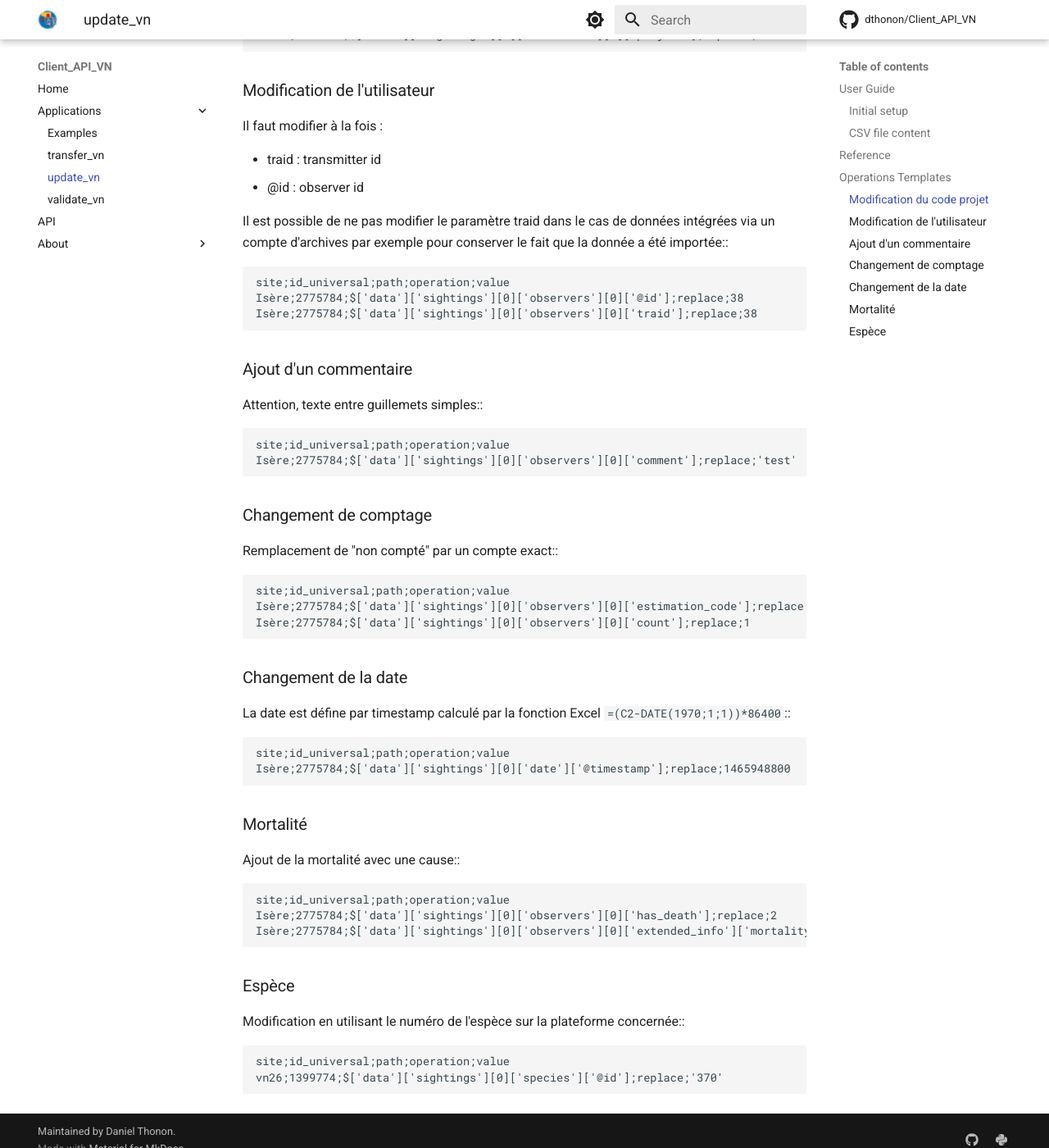
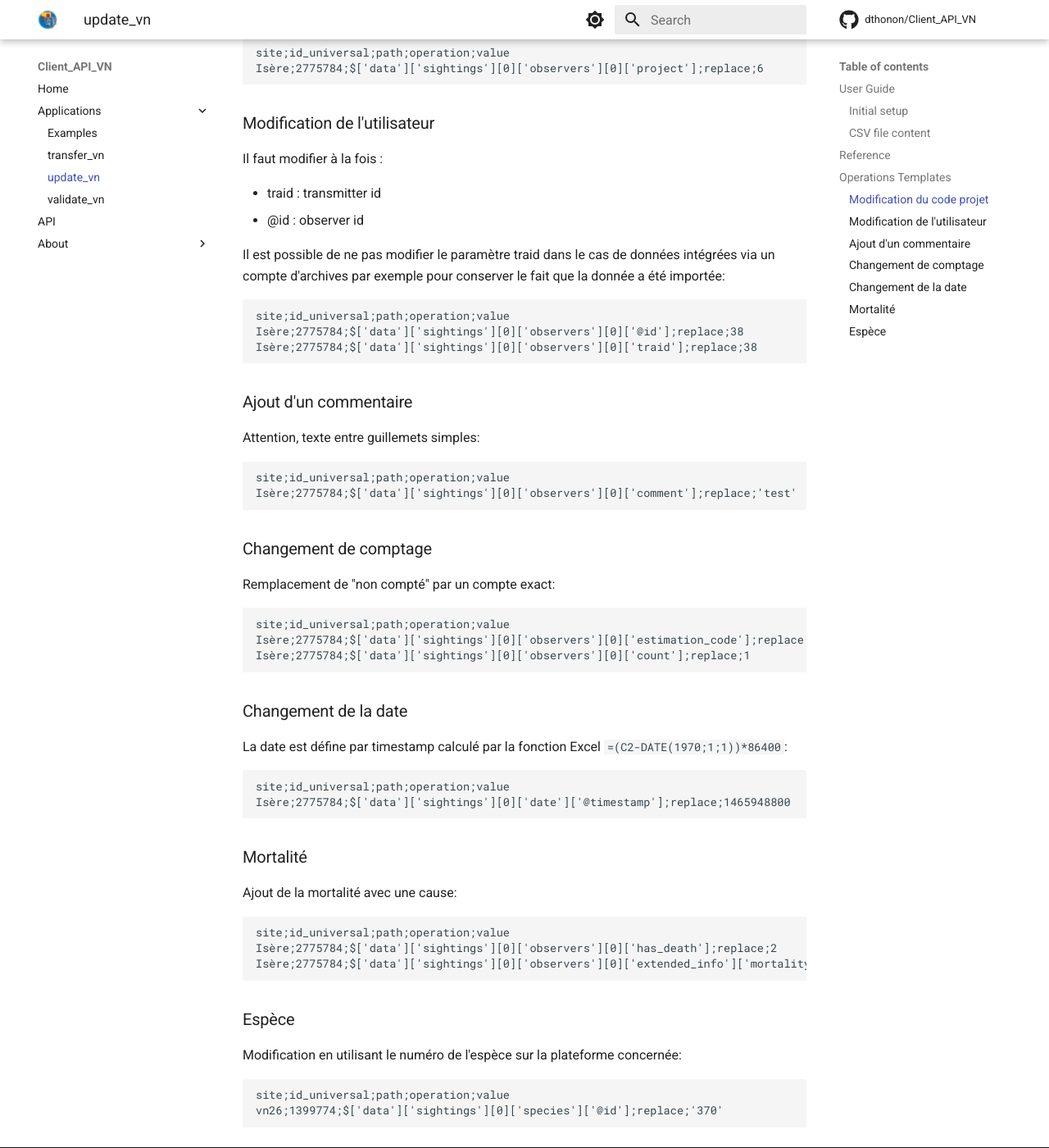
Before and after one commit to dthonon/Client_API_VN, an MkDocs documentation site: the page built from docs/apps/update_vn.md, in a window 1280 px wide and 1400 px high, scrolled down 1993 px. Shown: the whole window at 82% size. Built offline with MkDocs 1.6.1 and Material for MkDocs 9.7.7, drawn with Linux system fonts in a browser that asks for light colours; comment, search, counter and statistics services are not loaded; some of the changed text lies outside the part shown.

````diff
--- a/docs/apps/update_vn.md
+++ b/docs/apps/update_vn.md
@@ -21,9 +22,9 @@ editor $HOME/.evn_your_site.yaml
 
 ### CSV file content
 
-The CSV file must start with the mandatory first line with column headers::
+The CSV file must start with the mandatory first line with column headers:
 
-```csv
+```
 site;id_universal;path;operation;value
 ```
 
@@ -46,8 +47,8 @@ The next lines must contain the following columns:
 Note: each operation is logged in hidden_comment, as a JSON message.
 It is not possible to replace hidden_comment, as logging is appended.
 
-For example::
-```csv
+For example:
+```
 site;id_universal;path;operation;value
 Isère;2246086;$['data']['sightings'][0]['observers'][0]['atlas_code'];replace;4
 Isère;2246086;$['data']['sightings'][0]['observers'][0]['atlas_code'];delete_attribute;
@@ -79,60 +80,60 @@ where::
 The following examples can be used as templates:
 
 ### Modification du code projet
-
 La liste des projets est accessible sur le site faune-xxx, dans "Administration" > "Gestion de projet"
-Attention, le numéro de projet est spécifique à chaque site::
-
-    site;id_universal;path;operation;value
-    Isère;2775784;$['data']['sightings'][0]['observers'][0]['project'];replace;6
+Attention, le numéro de projet est spécifique à chaque site:
+```
+site;id_universal;path;operation;value
+Isère;2775784;$['data']['sightings'][0]['observers'][0]['project'];replace;6
+```
 
 ### Modification de l'utilisateur
-
 Il faut modifier à la fois :
 
 - traid : transmitter id
 - @id : observer id
 
 Il est possible de ne pas modifier le paramètre traid dans le cas de données intégrées
-via un compte d'archives par exemple pour conserver le fait que la donnée a été importée::
-
-    site;id_universal;path;operation;value
-    Isère;2775784;$['data']['sightings'][0]['observers'][0]['@id'];replace;38
-    Isère;2775784;$['data']['sightings'][0]['observers'][0]['traid'];replace;38
+via un compte d'archives par exemple pour conserver le fait que la donnée a été importée:
+```
+site;id_universal;path;operation;value
+Isère;2775784;$['data']['sightings'][0]['observers'][0]['@id'];replace;38
+Isère;2775784;$['data']['sightings'][0]['observers'][0]['traid'];replace;38
+```
 
 ### Ajout d'un commentaire
-
-Attention, texte entre guillemets simples::
-
-    site;id_universal;path;operation;value
-    Isère;2775784;$['data']['sightings'][0]['observers'][0]['comment'];replace;'test'
+Attention, texte entre guillemets simples:
+```
+site;id_universal;path;operation;value
+Isère;2775784;$['data']['sightings'][0]['observers'][0]['comment'];replace;'test'
+```
 
 ### Changement de comptage
-
-Remplacement de "non compté" par un compte exact::
-
-    site;id_universal;path;operation;value
-    Isère;2775784;$['data']['sightings'][0]['observers'][0]['estimation_code'];replace;'EXACT_VALUE'
-    Isère;2775784;$['data']['sightings'][0]['observers'][0]['count'];replace;1
+Remplacement de "non compté" par un compte exact:
+```
+site;id_universal;path;operation;value
+Isère;2775784;$['data']['sightings'][0]['observers'][0]['estimation_code'];replace;'EXACT_VALUE'
+Isère;2775784;$['data']['sightings'][0]['observers'][0]['count'];replace;1
+```
 
 ### Changement de la date
-
-La date est défine par timestamp calculé par la fonction Excel `=(C2-DATE(1970;1;1))*86400`::
-
-    site;id_universal;path;operation;value
-    Isère;2775784;$['data']['sightings'][0]['date']['@timestamp'];replace;1465948800
+La date est défine par timestamp calculé par la fonction Excel `=(C2-DATE(1970;1;1))*86400`:
+```
+site;id_universal;path;operation;value
+Isère;2775784;$['data']['sightings'][0]['date']['@timestamp'];replace;1465948800
+```
 
 ### Mortalité
-
-Ajout de la mortalité avec une cause::
-
-    site;id_universal;path;operation;value
-    Isère;2775784;$['data']['sightings'][0]['observers'][0]['has_death'];replace;2
-    Isère;2775784;$['data']['sightings'][0]['observers'][0]['extended_info']['mortality']['death_cause2'];replace;'ROAD_VEHICLE'
+Ajout de la mortalité avec une cause:
+```
+site;id_universal;path;operation;value
+Isère;2775784;$['data']['sightings'][0]['observers'][0]['has_death'];replace;2
+Isère;2775784;$['data']['sightings'][0]['observers'][0]['extended_info']['mortality']['death_cause2'];replace;'ROAD_VEHICLE'
+```
 
 ### Espèce
-
-Modification en utilisant le numéro de l'espèce sur la plateforme concernée::
-
-    site;id_universal;path;operation;value
-    vn26;1399774;$['data']['sightings'][0]['species']['@id'];replace;'370'
+Modification en utilisant le numéro de l'espèce sur la plateforme concernée:
+```
+site;id_universal;path;operation;value
+vn26;1399774;$['data']['sightings'][0]['species']['@id'];replace;'370'
+```
--- a/mkdocs.yml
+++ b/mkdocs.yml
@@ -5,7 +5,7 @@ site_description: This is a template repository for Python projects that use Poe
 site_author: Daniel Thonon
 edit_uri: edit/main/docs/
 repo_name: dthonon/Client_API_VN
-copyright: Maintained by <a href="https://dthonon.com">Daniel Thonon</a>.
+copyright: Maintained by <a href="mailto:d.thonon9@outlook.com">Daniel Thonon</a>.
 
 nav:
   - Home: index.md
@@ -60,7 +60,16 @@ extra:
       link: https://pypi.org/project/Client_API_VN
 
 markdown_extensions:
+  - markdown.extensions.tables
   - toc:
       permalink: true
   - pymdownx.arithmatex:
       generic: true
+  - pymdownx.highlight:
+      anchor_linenums: true
+      line_spans: __span
+      pygments_lang_class: true
+  - pymdownx.inlinehilite
+  - pymdownx.superfences
+  - admonition
+  - pymdownx.details
--- a/pyproject.toml
+++ b/pyproject.toml
@@ -1,6 +1,6 @@
 [tool.poetry]
 name = "Client_API_VN"
-version = "3.0.0a2"
+version = "3.0.0b0"
 description = "Python API to Biolovision API and applications using it."
 authors = ["Daniel Thonon <d.thonon9@outlook.com>"]
 repository = "https://github.com/dthonon/Client_API_VN"
@@ -64,6 +64,7 @@ types-psycopg2 = ">=2.9"
 mkdocs = ">=1.6"
 mkdocs-material = ">=9"
 mkdocstrings = { extras = ["python"], version = ">=0.26" }
+Pygments = ">=2.18"
 
 [tool.poetry.scripts]
 transfer_vn = "export_vn.transfer_vn:run"
````
Also changed, not shown: other parts of docs/apps/update_vn.md (+4 -3 lines), docs/apps/examples.md (+7 -8 lines), docs/apps/transfer_vn.md (+30 -25 lines), 2 other files.
